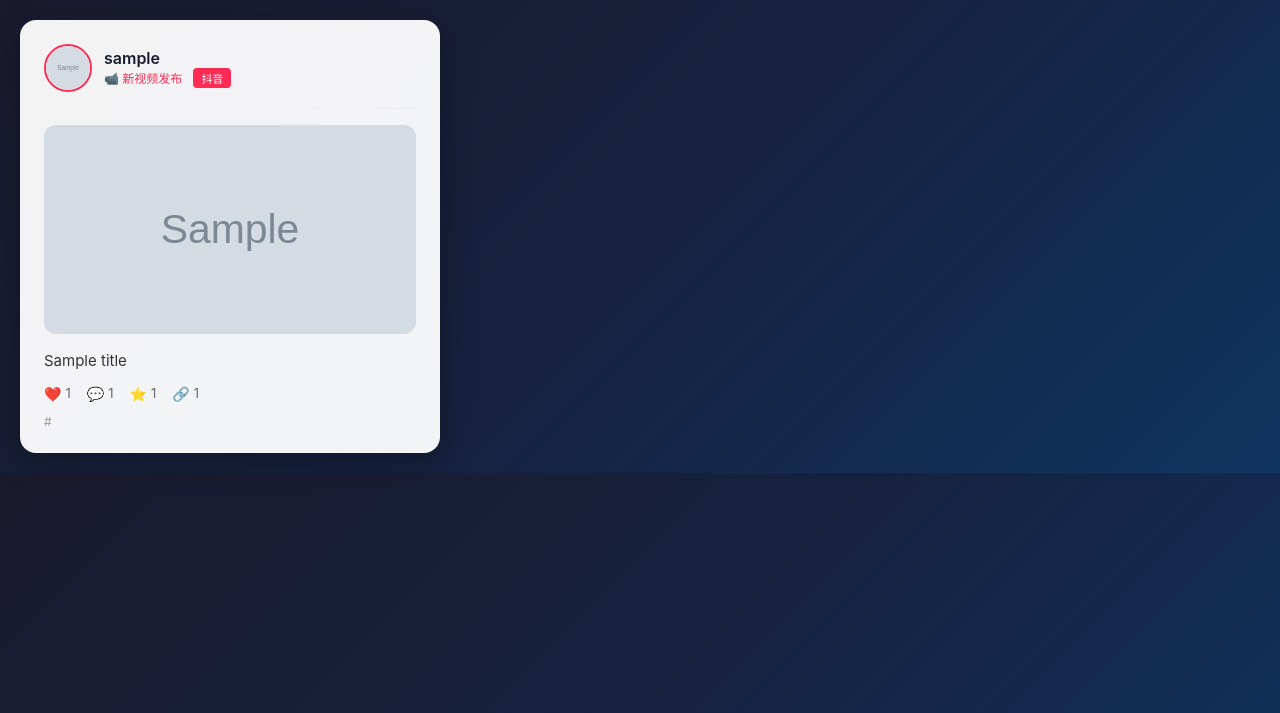
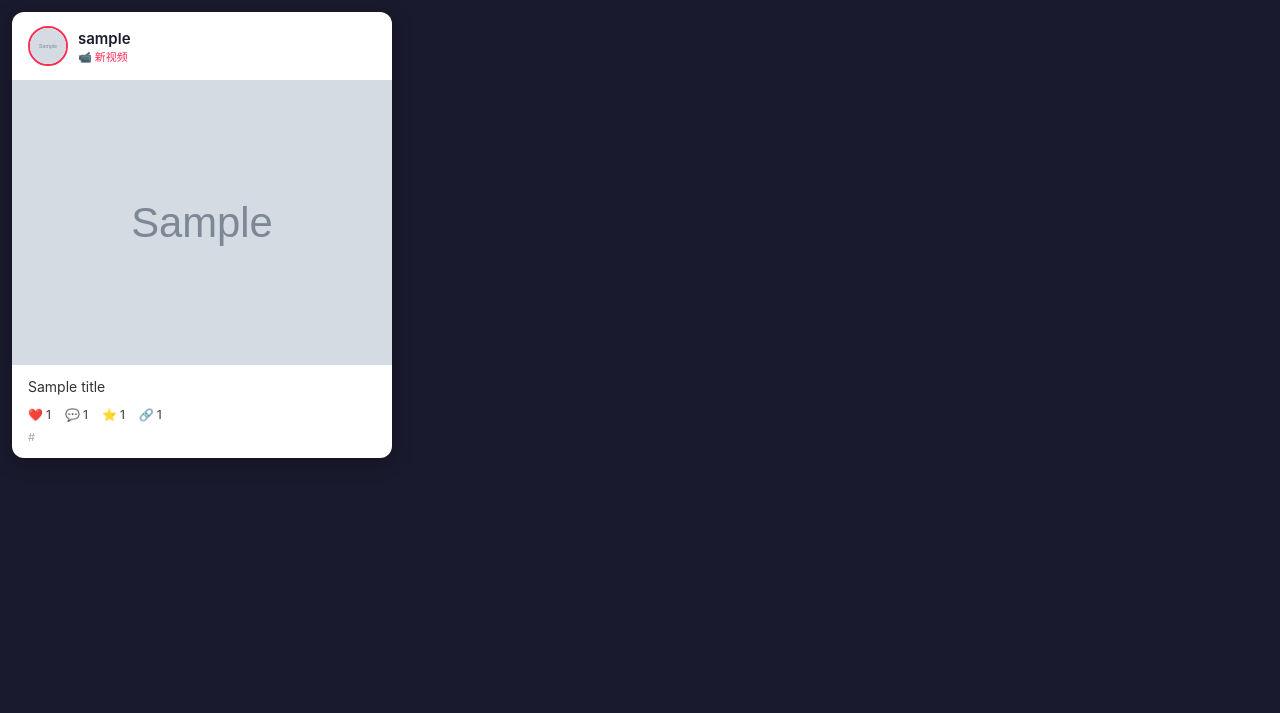
Before and after one commit to Fire0King/astrbot_plugin_douyin_live_push, a Python web app: template assets/templates/video_card.html in a window 1280 px wide. Shown: the top 713 px of the page. Run offline with Jinja, Linux system fonts and the light colour scheme; the template is opened without the code that fills it: most values are stand-ins (such as "Sample title", 1, 10 or a date in 2020); grey boxes marked "Sample" are stand-in pictures.

Commit message:
fix: 按时间取最新视频跳过置顶；优化卡片竖屏封面布局

```diff
--- a/assets/templates/video_card.html
+++ b/assets/templates/video_card.html
@@ -6,55 +6,59 @@
 * { margin: 0; padding: 0; box-sizing: border-box; }
 body {
     font-family: -apple-system, "PingFang SC", "Microsoft YaHei", sans-serif;
-    background: linear-gradient(135deg, #1a1a2e 0%, #16213e 50%, #0f3460 100%);
-    padding: 20px;
+    background: #1a1a2e;
+    padding: 12px;
 }
 .card {
-    background: rgba(255,255,255,0.95);
-    border-radius: 16px;
-    padding: 24px;
-    max-width: 420px;
-    box-shadow: 0 8px 32px rgba(0,0,0,0.3);
+    background: #fff;
+    border-radius: 12px;
+    overflow: hidden;
+    width: 380px;
+    box-shadow: 0 4px 20px rgba(0,0,0,0.3);
 }
 .header {
     display: flex;
     align-items: center;
-    gap: 12px;
-    margin-bottom: 16px;
-    padding-bottom: 16px;
-    border-bottom: 1px solid #eee;
+    gap: 10px;
+    padding: 14px 16px;
 }
 .avatar {
-    width: 48px;
-    height: 48px;
+    width: 40px;
+    height: 40px;
     border-radius: 50%;
     object-fit: cover;
     border: 2px solid #fe2c55;
+    flex-shrink: 0;
 }
-.header-info { flex: 1; }
+.header-info { flex: 1; min-width: 0; }
 .nickname {
-    font-size: 16px;
+    font-size: 15px;
     font-weight: 600;
     color: #1a1a2e;
+    white-space: nowrap;
+    overflow: hidden;
+    text-overflow: ellipsis;
 }
 .tag {
-    font-size: 12px;
+    font-size: 11px;
     color: #fe2c55;
     font-weight: 500;
 }
 .cover {
     width: 100%;
-    border-radius: 12px;
-    margin-bottom: 12px;
-    aspect-ratio: 16/9;
-    object-fit: cover;
+    display: block;
     background: #f0f0f0;
+    max-height: 480px;
+    object-fit: contain;
+}
+.body {
+    padding: 12px 16px 14px;
 }
 .title {
-    font-size: 15px;
+    font-size: 14px;
     color: #333;
-    line-height: 1.5;
-    margin-bottom: 12px;
+    line-height: 1.4;
+    margin-bottom: 10px;
     display: -webkit-box;
     -webkit-line-clamp: 2;
     -webkit-box-orient: vertical;
@@ -62,30 +66,22 @@ body {
 }
 .stats {
     display: flex;
-    gap: 16px;
-    margin-bottom: 12px;
+    gap: 14px;
+    flex-wrap: wrap;
 }
 .stat-item {
     display: flex;
     align-items: center;
-    gap: 4px;
-    font-size: 13px;
-    color: #666;
+    gap: 3px;
+    font-size: 12px;
+    color: #888;
 }
-.stat-item .icon { font-size: 14px; }
+.stat-item .num { font-weight: 500; color: #555; }
 .url {
-    font-size: 12px;
-    color: #999;
+    font-size: 11px;
+    color: #aaa;
+    margin-top: 8px;
     word-break: break-all;
-}
-.badge {
-    display: inline-block;
-    background: #fe2c55;
-    color: #fff;
-    font-size: 11px;
-    padding: 2px 8px;
-    border-radius: 4px;
-    margin-left: 8px;
 }
 </style>
 </head>
@@ -95,18 +91,20 @@ body {
         <img class="avatar" src="{{ avatar }}" alt="avatar" onerror="this.style.display='none'">
         <div class="header-info">
             <div class="nickname">{{ nickname }}</div>
-            <div class="tag">📹 新视频发布 <span class="badge">抖音</span></div>
+            <div class="tag">📹 新视频</div>
         </div>
     </div>
     <img class="cover" src="{{ cover }}" alt="cover" onerror="this.style.display='none'">
-    <div class="title">{{ title }}</div>
-    <div class="stats">
-        <span class="stat-item"><span class="icon">❤️</span> {{ digg_count }}</span>
-        <span class="stat-item"><span class="icon">💬</span> {{ comment_count }}</span>
-        <span class="stat-item"><span class="icon">⭐</span> {{ collect_count }}</span>
-        <span class="stat-item"><span class="icon">🔗</span> {{ share_count }}</span>
+    <div class="body">
+        <div class="title">{{ title }}</div>
+        <div class="stats">
+            <span class="stat-item">❤️ <span class="num">{{ digg_count }}</span></span>
+            <span class="stat-item">💬 <span class="num">{{ comment_count }}</span></span>
+            <span class="stat-item">⭐ <span class="num">{{ collect_count }}</span></span>
+            <span class="stat-item">🔗 <span class="num">{{ share_count }}</span></span>
+        </div>
+        <div class="url">{{ url }}</div>
     </div>
-    <div class="url">{{ url }}</div>
 </div>
 </body>
 </html>
```
Also changed, not shown: assets/templates/live_card.html (+36 -30 lines), services/listener.py (+15 -6 lines).
